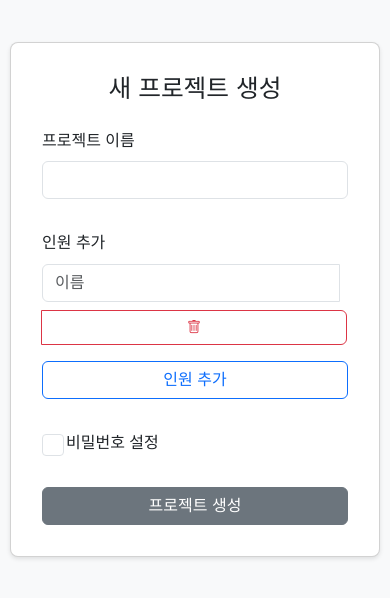
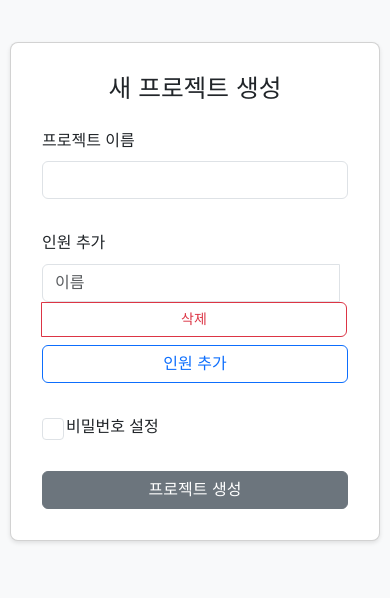
Before and after one commit to goqkTk/Accountee, a Flask app: page /create_project in a window 390 px wide. Shown: the top 598 px of the page. Run offline with Flask 3, Linux system fonts and the light colour scheme.

Commit message:
미디어쿼리 수정

```diff
--- a/templates/base.html
+++ b/templates/base.html
@@ -149,6 +149,11 @@
             white-space: nowrap;
         }
 
+        .input-group .btn {
+            padding: 0.375rem 0.75rem;
+            white-space: nowrap;
+        }
+
         .participant-item {
             display: flex;
             justify-content: space-between;
@@ -167,23 +172,16 @@
             white-space: nowrap;
         }
 
-        .input-group {
-            display: flex;
-            gap: 0.5rem;
-            margin-bottom: 0.5rem;
-        }
+        @media (max-width: 768px) {
+            .input-group .btn {
+                padding: 0.375rem 0.75rem;
+                font-size: 0.875rem;
+            }
 
-        .input-group .form-control {
-            flex: 1;
-        }
+            .input-group .btn i {
+                font-size: 0.875rem;
+            }
 
-        .input-group .btn {
-            padding: 0.375rem 0.75rem;
-            font-size: 0.875rem;
-            white-space: nowrap;
-        }
-
-        @media (max-width: 768px) {
             .participant-form {
                 flex-direction: column;
             }
@@ -213,21 +211,6 @@
                 padding: 0.375rem 0.875rem;
                 font-size: 0.875rem;
                 min-width: 70px;
-            }
-
-            .input-group {
-                flex-direction: row;
-                align-items: center;
-            }
-
-            .input-group .form-control {
-                flex: 1;
-            }
-
-            .input-group .btn {
-                padding: 0.375rem 0.5rem;
-                font-size: 0.875rem;
-                min-width: auto;
             }
         }
 
--- a/templates/create_project.html
+++ b/templates/create_project.html
@@ -16,14 +16,12 @@
                         <div class="mb-3">
                             <label class="form-label">인원 추가</label>
                             <div id="participants-container">
-                                <div class="input-group">
+                                <div class="input-group mb-2">
                                     <input type="text" class="form-control participant-name" name="participants[]" placeholder="이름" required autocomplete="off">
-                                    <button type="button" class="btn btn-outline-danger remove-participant">
-                                        <i class="bi bi-trash"></i>
-                                    </button>
+                                    <button type="button" class="btn btn-outline-danger remove-participant">삭제</button>
                                 </div>
                             </div>
-                            <button type="button" class="btn btn-outline-primary mt-2" id="add-participant">인원 추가</button>
+                            <button type="button" class="btn btn-outline-primary" id="add-participant">인원 추가</button>
                         </div>
 
                         <div class="mb-3 form-check">
@@ -60,12 +58,10 @@ document.addEventListener('DOMContentLoaded', function() {
 
     addParticipantBtn.addEventListener('click', function() {
         const newParticipant = document.createElement('div');
-        newParticipant.className = 'input-group';
+        newParticipant.className = 'input-group mb-2';
         newParticipant.innerHTML = `
             <input type="text" class="form-control participant-name" name="participants[]" placeholder="참여자 이름" required autocomplete="off">
-            <button type="button" class="btn btn-outline-danger remove-participant">
-                <i class="bi bi-trash"></i>
-            </button>
+            <button type="button" class="btn btn-outline-danger remove-participant">삭제</button>
         `;
         participantsContainer.appendChild(newParticipant);
     });
```
